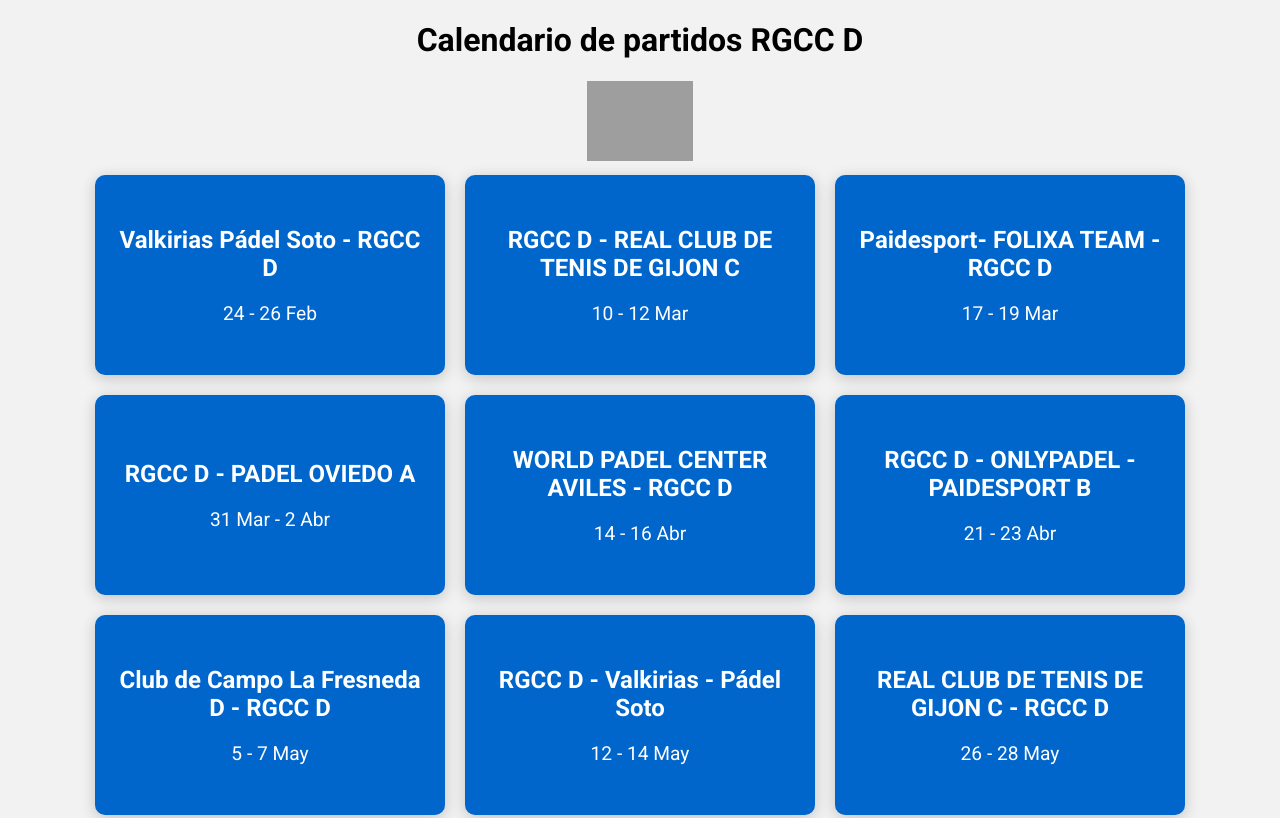
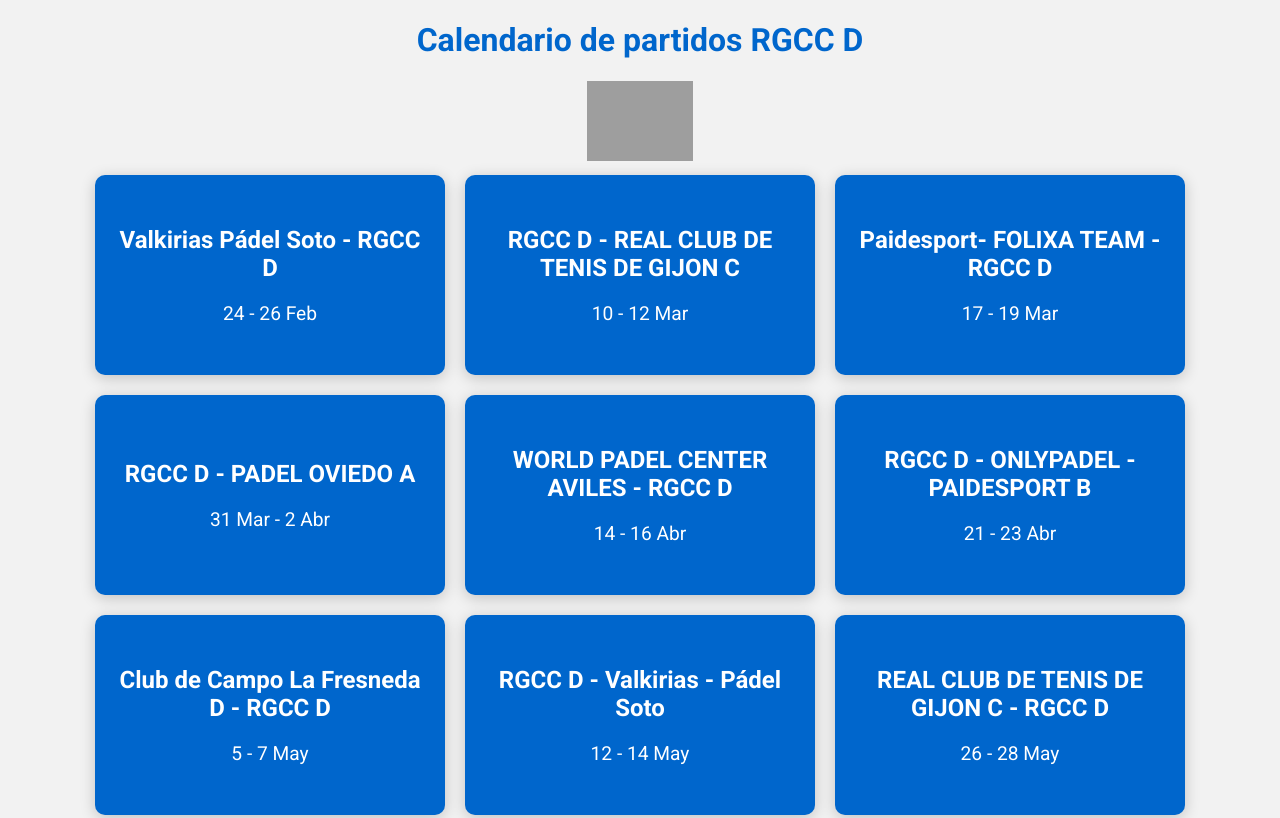
Before and after one commit to adelbust/FPPA.github.io, a plain HTML site: page index.html in a window 1280 px wide. Shown: the top 818 px of the page. Drawn offline with Linux system fonts and the light colour scheme; grey boxes are pictures that could not be loaded.

Commit message:
Update style.css

```diff
--- a/style.css
+++ b/style.css
@@ -66,3 +66,7 @@
     height: 80px;
     width: auto;
   }
+
+  .logo-container h1 {
+  color: #0066CC;
+  }
```
